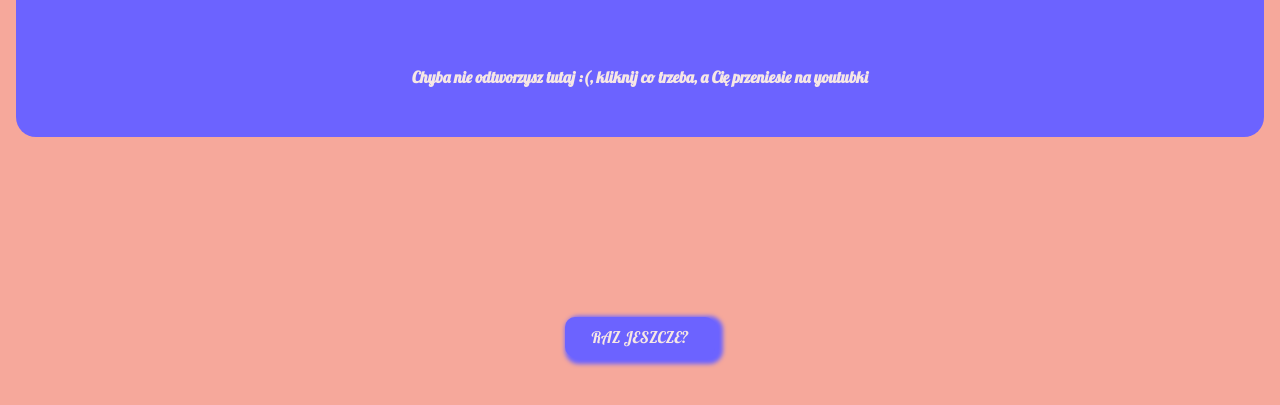
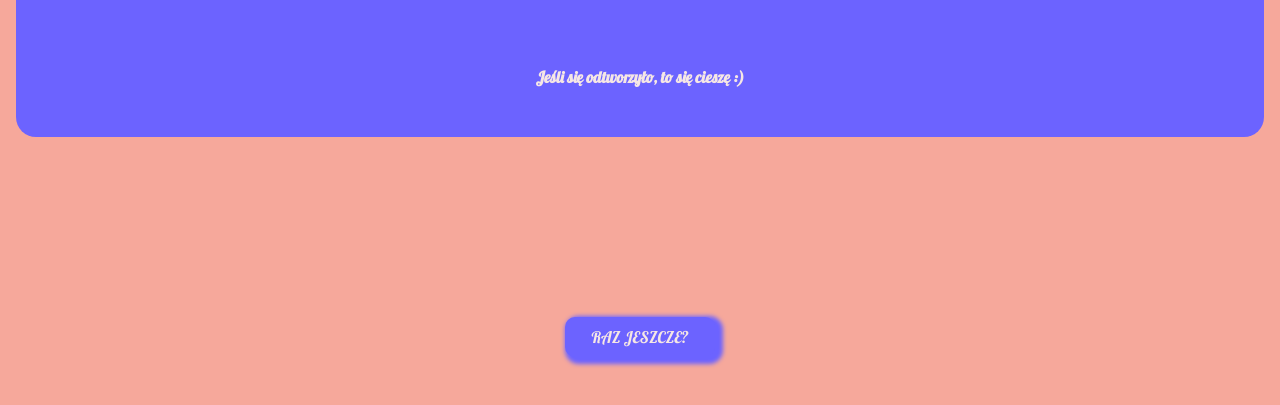
Before and after one commit to mk232398/preencior, a plain HTML site: page index.html in a window 1280 px wide. Shown: the part 1983-2388 px from the top of the page. Drawn offline with nearby package versions, Linux system fonts and the light colour scheme.

Commit message:
Update index.html

```diff
--- a/index.html
+++ b/index.html
@@ -99,7 +99,7 @@
 
 
             <iframe class="right"   src="https://www.youtube.com/embed/WpmILPAcRQo" frameborder="0" allow="accelerometer; autoplay; clipboard-write; encrypted-media; gyroscope; picture-in-picture" allowfullscreen></iframe>
-            <h4 class="left">Chyba nie odtworzysz tutaj :(, kliknij co trzeba, a Cię przeniesie na youtubki</h4>
+            <h4 class="left">Jeśli się odtworzyło, to się cieszę :)</h4>
           </div>
         <a href="/" class="section1Btn" id="section1Btn">RAZ JESZCZE?</a>
     </section>
```
